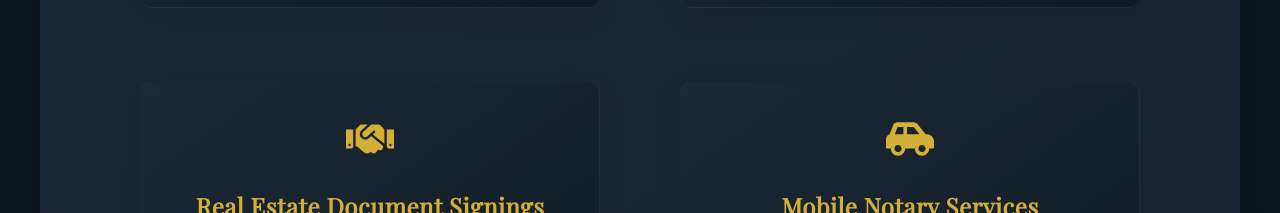
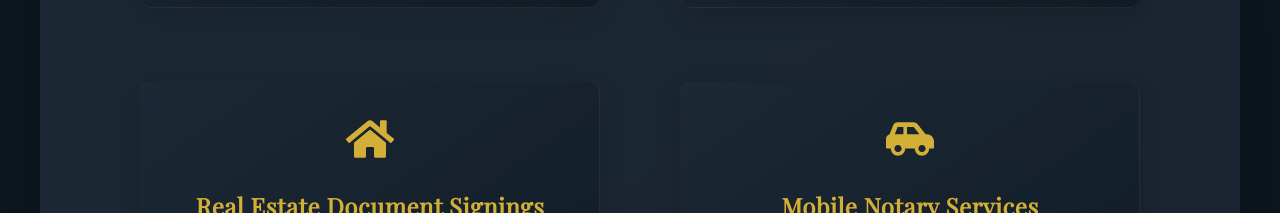
Before and after one commit to ViaHub92/H-D-Notary, a React (Create React App) app in the folder hd-notary/: page / in a window 1280 px wide. Shown: the part 1885-2098 px from the top of the page. Built offline with nearby package versions, Linux system fonts and the light colour scheme.

Commit message:
updated icon

```diff
--- a/hd-notary/src/components/ServiceCard.js
+++ b/hd-notary/src/components/ServiceCard.js
@@ -1,12 +1,17 @@
 import React from 'react';
-import { FaFileContract, FaHandshake, FaFileSignature, FaCarSide } from 'react-icons/fa';
+import {
+  FaFileContract,
+  FaFileSignature,
+  FaCarSide,
+  FaHome,
+} from 'react-icons/fa';
 
 const getIcon = (type) => {
   switch (type) {
     case 'real-estate':
       return <FaFileContract className="service-icon" />;
     case 'poa':
-      return <FaHandshake className="service-icon" />;
+      return <FaHome className="service-icon" />;
     case 'affidavit':
       return <FaFileSignature className="service-icon" />;
     case 'mobile':
```
